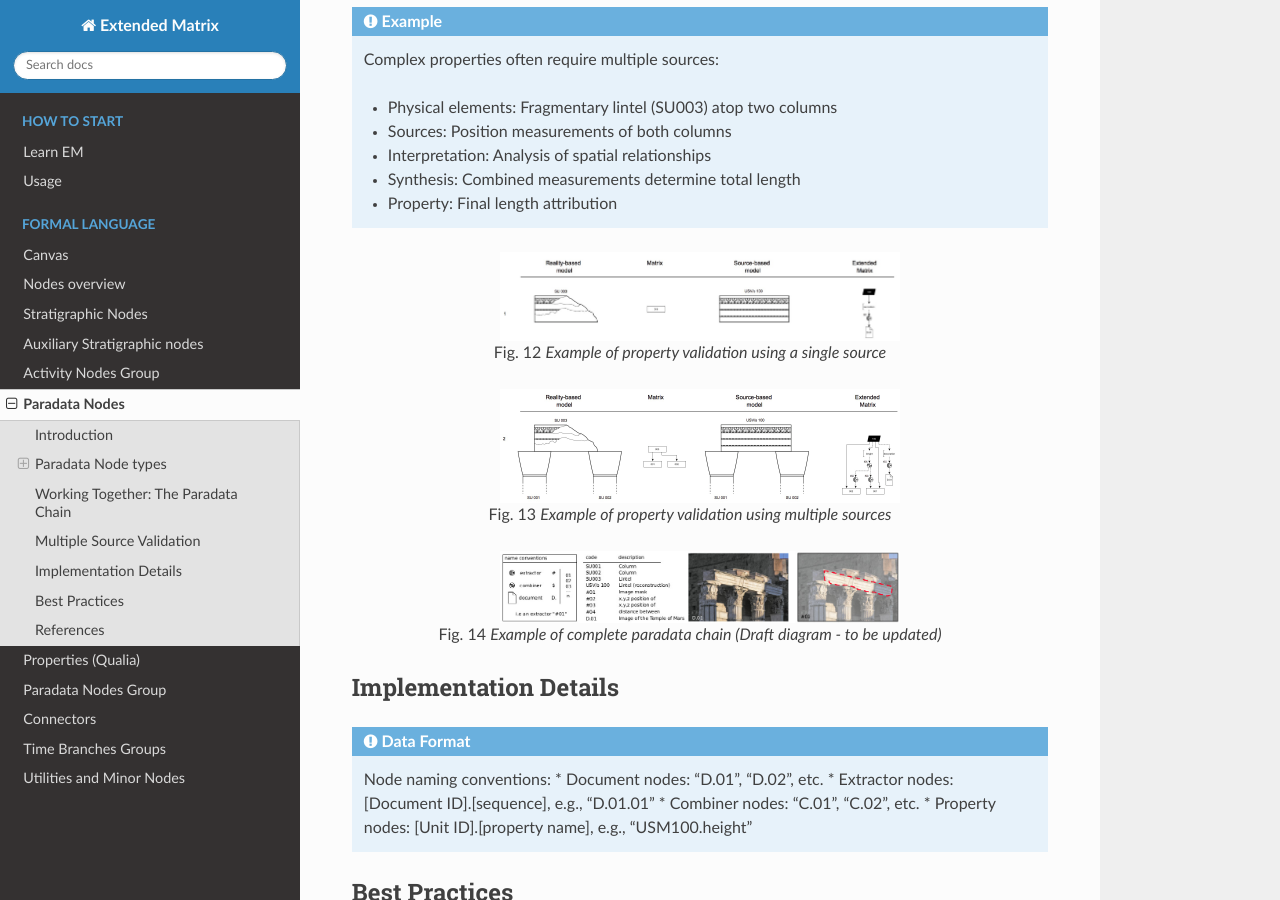
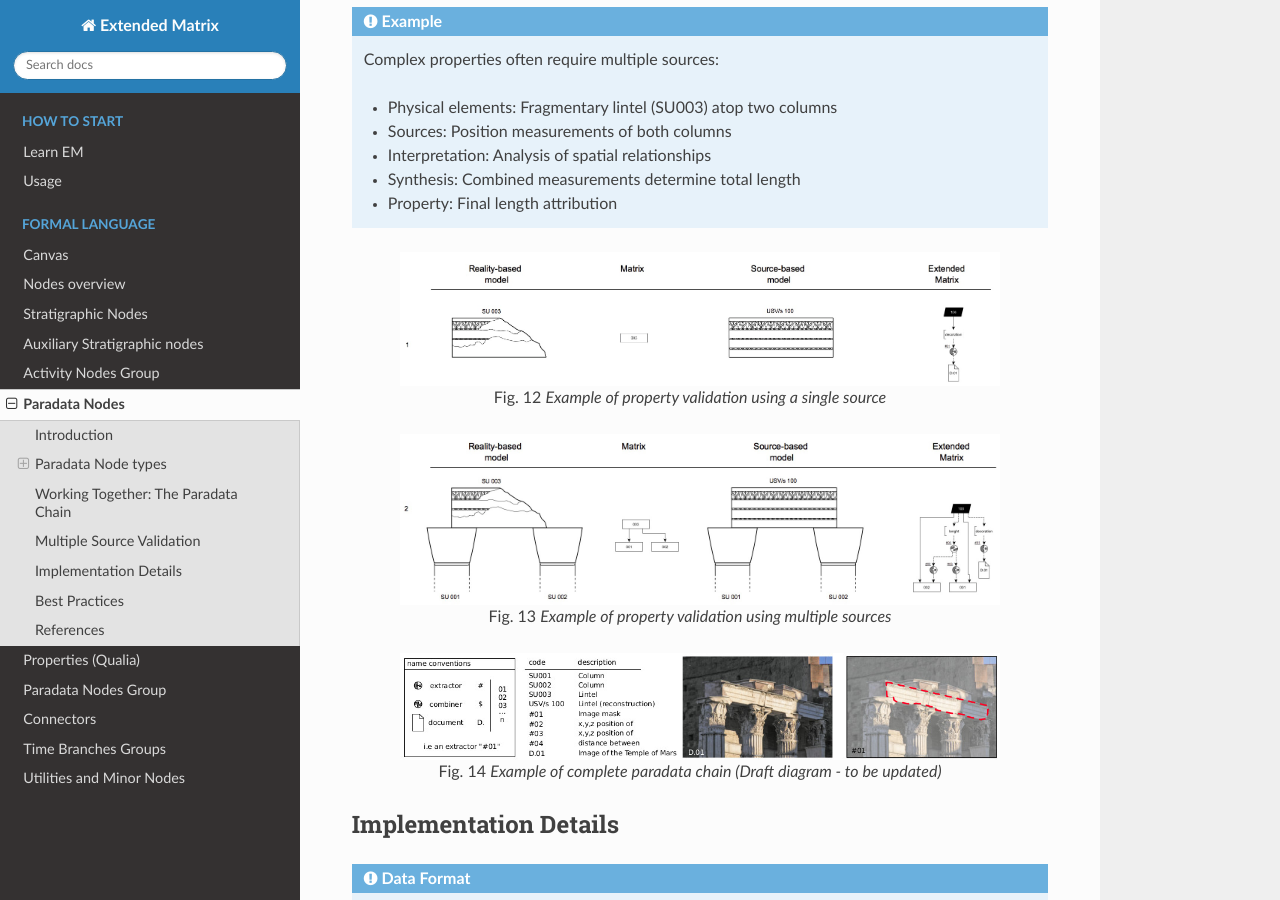
Before and after one commit to zalmoxes-laran/ExtendedMatrix-doc, a Sphinx documentation site: the page built from docs/paradata_nodes.rst, in a window 1280 px wide and 900 px high, scrolled down 3212 px. Built offline with Sphinx 7.4.7 and the Read the Docs theme 3.1.0, drawn with Linux system fonts in a browser that asks for light colours; pages that are not in the unit, such as notebooks, are missing from menus.

Commit message:
Update paradata_nodes.rst

```diff
--- a/docs/paradata_nodes.rst
+++ b/docs/paradata_nodes.rst
@@ -179,7 +179,7 @@ Multiple Source Validation
    * Property: Final length attribution
 
 .. figure:: img/EM_Reference_CHART_C_a.jpg
-   :width: 400
+   :width: 600
    :align: center
    :alt: Single source example
    :name: single_source_example
@@ -187,7 +187,7 @@ Multiple Source Validation
    Example of property validation using a single source
 
 .. figure:: img/EM_Reference_CHART_C_b.jpg
-   :width: 400
+   :width: 600
    :align: center
    :alt: Multiple sources example
    :name: multiple_sources_example
@@ -195,7 +195,7 @@ Multiple Source Validation
    Example of property validation using multiple sources
 
 .. figure:: img/EM_Reference_CHART_C_graph.jpg
-   :width: 400
+   :width: 600
    :align: center
    :alt: Paradata chain example
    :name: paradata_chain
```
